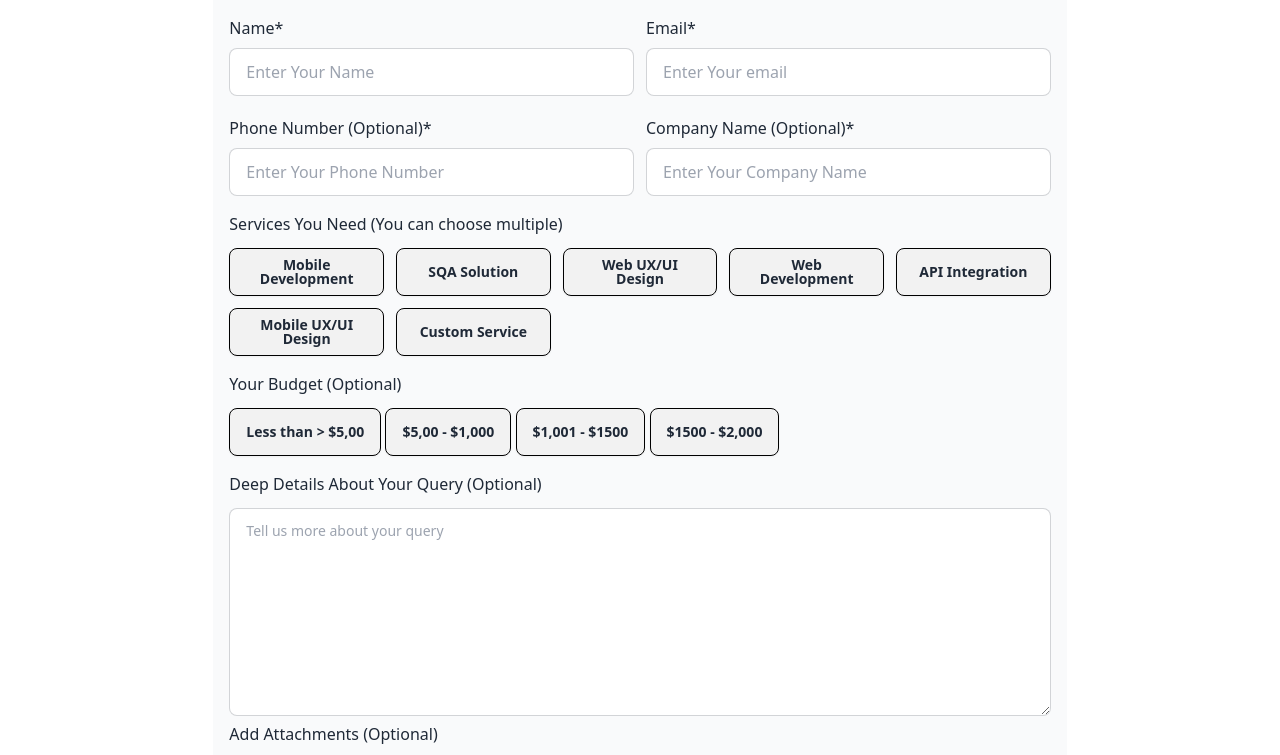
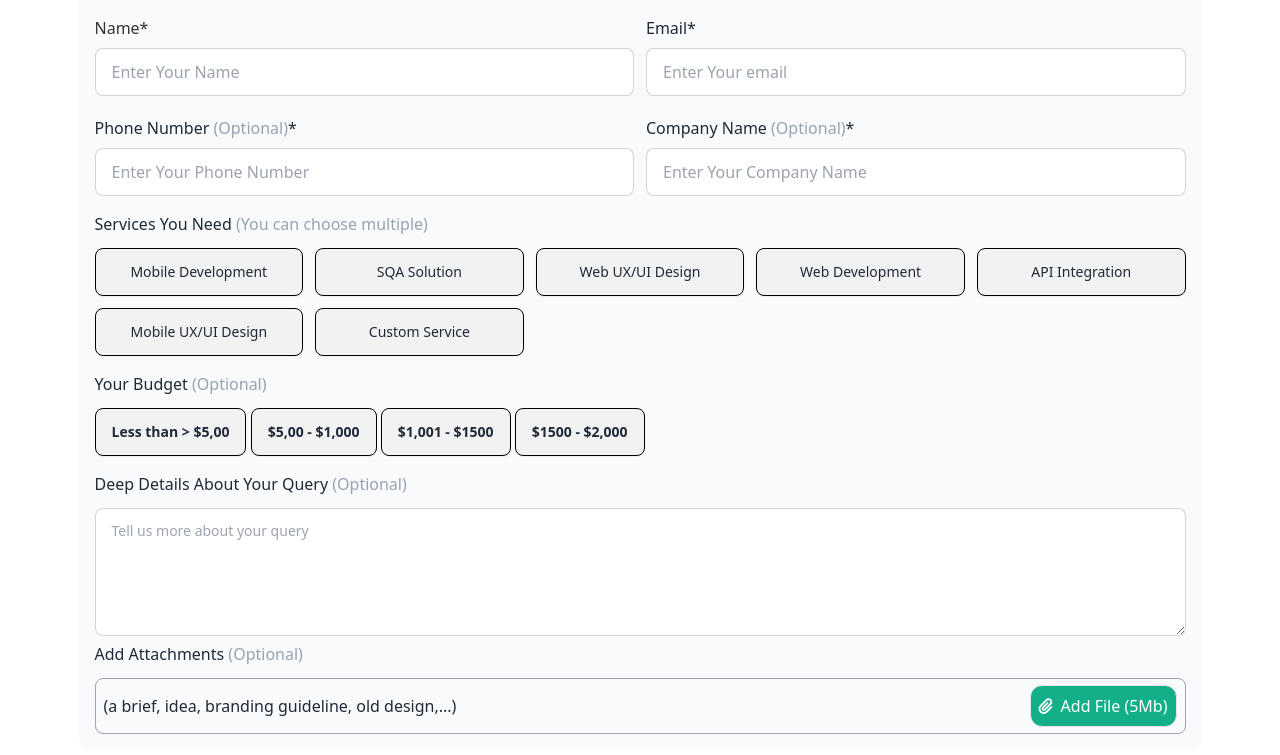
Before and after one commit to Dev-Tofazzal/medi_task_1, a plain HTML site: page index.html in a window 1280 px wide. Shown: the part 88-843 px from the top of the page. Drawn offline with nearby package versions, Linux system fonts and the light colour scheme; a web font is replaced by a local one.

Commit message:
correction button and pixel perfect

```diff
--- /dev/null
+++ b/css/style.css
@@ -0,0 +1 @@
+@import url('https://fonts.googleapis.com/css2?family=Flow+Circular&display=swap');
--- a/index.html
+++ b/index.html
@@ -9,50 +9,53 @@
     <script src="https://cdn.tailwindcss.com"></script>
     <link rel="stylesheet" href="https://cdnjs.cloudflare.com/ajax/libs/font-awesome/6.6.0/css/all.min.css" integrity="sha512-Kc323vGBEqzTmouAECnVceyQqyqdsSiqLQISBL29aUW4U/M7pSPA/gEUZQqv1cwx4OnYxTxve5UMg5GT6L4JJg==" crossorigin="anonymous" referrerpolicy="no-referrer" />
 
+    <!-- css file link here -->
+     <link rel="stylesheet" href="css/style.css">
+
 </head>
-<body class="w-4/6 container mx-auto">
+<body class="w-[1123px] container mx-auto font-abc max-md:w-5/6">
    <main >
     <div class="my-4">
-        <h1 class="text-5xl font-bold">Drop Us a <span class="text-[#00A88E]">Line</span></h1>
+        <h1 class="text-5xl font-bold ">Drop Us a <span class="text-[#00A88E]">Line</span></h1>
     </div>
 
-    <div class="bg-[#F9FAFB] p-4 ">
+    <div class="bg-[#F9FAFB] p-4 rounded-xl">
         <!-- input part start here  -->
         <div class="grid grid-cols-1 lg:grid-cols-2  gap-3 ">
             <div>
-                <h3 class="my-2">Name*</h3>
+                <h3 class="my-2 text-[#333333] font-medium">Name*</h3>
                 <input type="text" placeholder="Enter Your Name" class="input input-bordered  w-full " />
             </div>
             <div>
-                <h3 class="my-2">Email*</h3>
+                <h3 class="my-2 font-medium">Email*</h3>
                 <input type="text" placeholder="Enter Your email" class="input input-bordered  w-full" />
             </div>
             <div>
-                <h3 class="my-2">Phone Number (Optional)*</h3>
+                <h3 class="my-2 font-medium">Phone Number <span class="text-[#98A2B3]">(Optional)</span>*</h3>
                 <input type="text" placeholder="Enter Your Phone Number" class="input input-bordered  w-full" />
             </div>
             <div>
-                <h3 class="my-2">Company Name (Optional)*</h3>
+                <h3 class="my-2 font-medium">Company Name <span class="text-[#98A2B3]">(Optional)</span>*</h3>
                 <input type="text" placeholder="Enter Your Company Name" class="input input-bordered  w-full" />
             </div>
          </div>
          <!--service button part start here -->
         <div class="my-4">
-            <h3>Services You Need (You can choose multiple)</h3>
-            <div class="mt-3 grid grid-cols-2 lg:grid-cols-5 gap-3">
-                <button class="btn border border-black hover:text-[#13AF88] hover:border-[#13AF88] hover:bg-[#b4e5d9]">Mobile Development</button>
-                <button class="btn border border-black hover:text-[#13AF88] hover:border-[#13AF88] hover:bg-[#b4e5d9]">SQA Solution</button>
-                <button class="btn border border-black hover:text-[#13AF88] hover:border-[#13AF88] hover:bg-[#b4e5d9]">Web UX/UI Design</button>
-                <button class="btn border border-black hover:text-[#13AF88] hover:border-[#13AF88] hover:bg-[#b4e5d9]">Web Development</button>
-                <button class="btn border border-black hover:text-[#13AF88] hover:border-[#13AF88] hover:bg-[#b4e5d9]">API Integration</button>
-                <button class="btn border border-black hover:text-[#13AF88] hover:border-[#13AF88] hover:bg-[#b4e5d9]">Mobile UX/UI Design</button>
-                <button class="btn border border-black hover:text-[#13AF88] hover:border-[#13AF88] hover:bg-[#b4e5d9]">Custom Service</button>
+            <h3 class="font-medium">Services You Need <span class="text-[#98A2B3]">(You can choose multiple)</span></h3>
+            <div class="mt-3 grid grid-cols-2 lg:grid-cols-5 gap-3 ">
+                <button class="btn border border-black hover:text-[#13AF88] hover:border-[#13AF88] hover:bg-[#b4e5d9] font-medium">Mobile Development</button>
+                <button class="btn border border-black hover:text-[#13AF88] hover:border-[#13AF88] hover:bg-[#b4e5d9] font-medium">SQA Solution</button>
+                <button class="btn border border-black hover:text-[#13AF88] hover:border-[#13AF88] hover:bg-[#b4e5d9] font-medium">Web UX/UI Design</button>
+                <button class="btn border border-black hover:text-[#13AF88] hover:border-[#13AF88] hover:bg-[#b4e5d9] font-medium">Web Development</button>
+                <button class="btn border border-black hover:text-[#13AF88] hover:border-[#13AF88] hover:bg-[#b4e5d9] font-medium">API Integration</button>
+                <button class="btn border border-black hover:text-[#13AF88] hover:border-[#13AF88] hover:bg-[#b4e5d9] font-medium">Mobile UX/UI Design</button>
+                <button class="btn border border-black hover:text-[#13AF88] hover:border-[#13AF88] hover:bg-[#b4e5d9] font-medium">Custom Service</button>
             </div>
         </div>
 
         <!-- Budget button part start here -->
         <div class="my-4">
-            <h3>Your Budget (Optional)</h3>
+            <h3 class="font-medium">Your Budget <span class="text-[#98A2B3]">(Optional)</span></h3>
             <div class="mt-3 max-md:grid max-md:grid-cols-2 max-md:gap-2">
                 <button class="btn border border-black hover:text-[#13AF88] hover:border-[#13AF88] hover:bg-[#b4e5d9]">Less than > $5,00</button>
                 <button class="btn border border-black hover:text-[#13AF88] hover:border-[#13AF88] hover:bg-[#b4e5d9] ">$5,00 - $1,000</button>
@@ -63,18 +66,18 @@
 
         <!-- text area part start here -->
         <div>
-            <h3>Deep Details About Your Query (Optional)</h3>
+            <h3 class="font-medium">Deep Details About Your Query <span class="text-[#98A2B3]">(Optional)</span></h3>
             <div class="mt-3">
-                <textarea class="textarea textarea-bordered w-full h-52" placeholder="Tell us more about your query"></textarea>
+                <textarea class="textarea textarea-bordered w-full h-32" placeholder="Tell us more about your query"></textarea>
             </div>
         </div>
 
         <!-- attach file part start here -->
          <div>
-            <h3>Add Attachments (Optional)</h3>
+            <h3 class="font-medium">Add Attachments <span class="text-[#98A2B3]">(Optional)</span></h3>
             <div class="mt-3">
                 <div class="flex justify-between items-center px-2 border border-gray-400 w-full lg:h-14  rounded-lg">
-                  <div>
+                  <div >
                     <p>(a brief, idea, branding guideline, old design,...)</p>
                   </div>
                   <div >
@@ -98,8 +101,8 @@
     </div>
 
     <div class="my-16">
-        <button class="text-white bg-[#0060AF] flex items-center gap-2 p-4 rounded-xl btn">
-            <p>Send Inquiry</p>
+        <button class="text-white bg-[#0060AF] flex items-center gap-2 p-4 rounded-xl transition ease-in-out delay-150  hover:-translate-y-1 hover:scale-110 hover:bg-indigo-500 duration-300">
+            <p >Send Inquiry</p>
             <i class="fa-solid fa-circle-right "></i>
         </button>
      </div>
```
Also changed, not shown: tailwind.config.js (+11 -0 lines).
